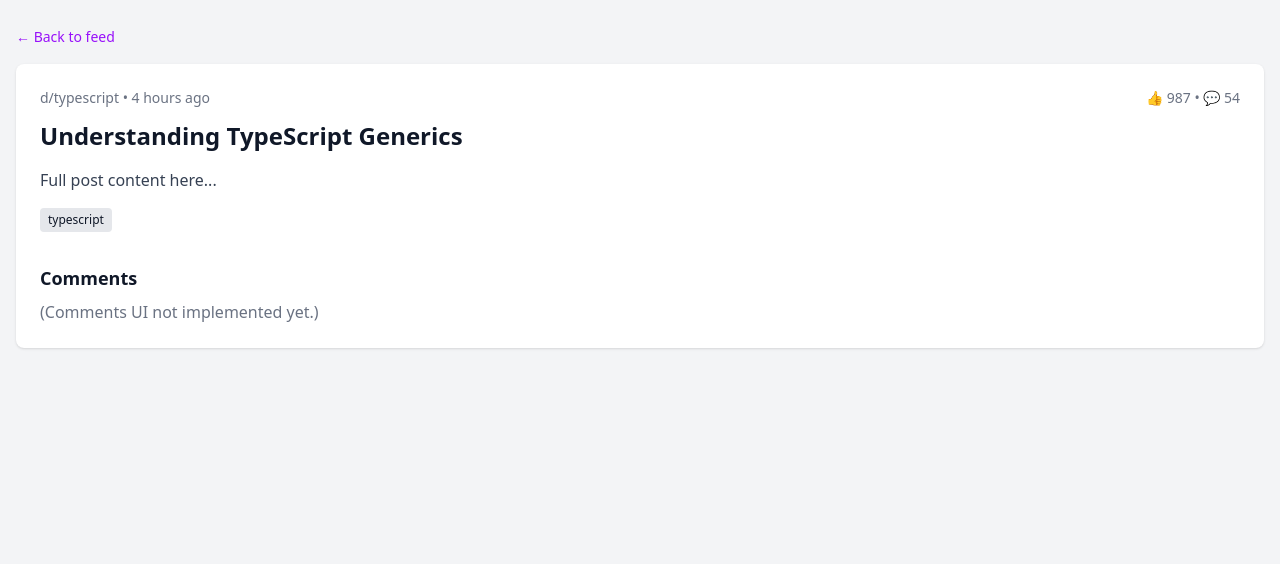
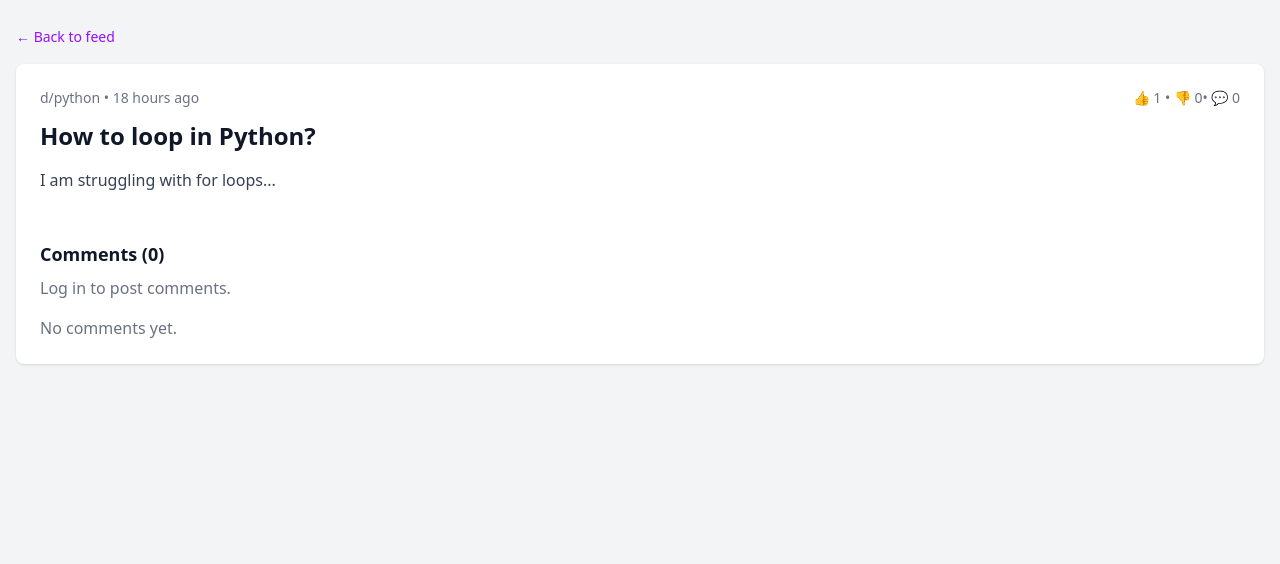
Before and after one commit to luxhishi/DevMax, a Django app: page /main/post/2/ in a window 1280 px wide. Shown: the part 63-627 px from the top of the page. Run offline with Django 5.2, Linux system fonts and the light colour scheme; data comes from the database, SQL or seed files in the repository; both versions use the stored data as it was after the commit; style sheets or scripts are compiled from the project's sources; some libraries are stand-ins or nearby versions.

Commit message:
comments and reacts plus some routing

```diff
--- a/main/templates/components/sidebar.html
+++ b/main/templates/components/sidebar.html
@@ -2,7 +2,7 @@
 
   <!-- Navigation -->
   <div class="bg-white p-3 rounded-lg space-y-1">
-    <a href="/" class="block px-3 py-2 bg-purple-600 text-white rounded text-sm hover:bg-purple-700">
+    <a href="/main/" class="block px-3 py-2 bg-purple-600 text-white rounded text-sm hover:bg-purple-700">
       Home
     </a>
     <a href="/trending" class="block px-3 py-2 text-sm text-gray-700 hover:bg-gray-100 rounded">
--- a/main/templates/post_detail.html
+++ b/main/templates/post_detail.html
@@ -7,7 +7,25 @@
   <div class="bg-white p-6 rounded-lg shadow mt-4">
     <div class="flex justify-between text-gray-500 text-sm">
       <span>d/{{ post.subthread }} • {{ post.timeAgo }}</span>
-      <span>👍 {{ post.upvotes }} • 💬 {{ post.comments }}</span>
+      <div class="flex items-center space-x-2">
+        {% if user.is_authenticated %}
+        <form method="post" action="{% url 'vote_post' post.id %}" class="inline">
+          {% csrf_token %}
+          <input type="hidden" name="vote_type" value="up">
+          <button type="submit" class="text-green-600 hover:text-green-800">👍</button>
+        </form>
+        <span>{{ post.upvotes }}</span>
+        <form method="post" action="{% url 'vote_post' post.id %}" class="inline">
+          {% csrf_token %}
+          <input type="hidden" name="vote_type" value="down">
+          <button type="submit" class="text-red-600 hover:text-red-800">👎</button>
+        </form>
+        <span>{{ post.downvotes }}</span>
+        {% else %}
+        <span>👍 {{ post.upvotes }} • 👎 {{ post.downvotes }}</span>
+        {% endif %}
+        • 💬 {{ post.comments }}
+      </div>
     </div>
 
     <h1 class="text-2xl font-semibold mt-3">{{ post.title }}</h1>
@@ -21,8 +39,70 @@
     </div>
 
     <div id="comments" class="mt-8">
-      <h2 class="text-lg font-semibold mb-2">Comments</h2>
-      <p class="text-gray-500">(Comments UI not implemented yet.)</p>
+      <h2 class="text-lg font-semibold mb-2">Comments ({{ post.comments }})</h2>
+
+      {% if user.is_authenticated %}
+      <form method="post" action="{% url 'post_comment' post.id %}" class="mb-4">
+        {% csrf_token %}
+        <textarea name="content" placeholder="Write a comment..." class="w-full p-2 border rounded" required></textarea>
+        <button type="submit" class="mt-2 bg-purple-600 text-white px-4 py-2 rounded hover:bg-purple-700">Post Comment</button>
+      </form>
+      {% else %}
+      <p class="text-gray-500 mb-4">Log in to post comments.</p>
+      {% endif %}
+
+      {% for comment in comments %}
+      <div class="border-l-2 border-gray-200 pl-4 mb-4">
+        <div class="flex items-center justify-between">
+          <span class="text-sm text-gray-500">{{ comment.author.username }} • {{ comment.created_at|timesince }} ago</span>
+          <div class="flex items-center space-x-2">
+            <form method="post" action="{% url 'vote_comment' comment.id %}" class="inline">
+              {% csrf_token %}
+              <input type="hidden" name="vote_type" value="up">
+              <button type="submit" class="text-green-600 hover:text-green-800">👍 {{ comment.upvotes }}</button>
+            </form>
+            <form method="post" action="{% url 'vote_comment' comment.id %}" class="inline">
+              {% csrf_token %}
+              <input type="hidden" name="vote_type" value="down">
+              <button type="submit" class="text-red-600 hover:text-red-800">👎 {{ comment.downvotes }}</button>
+            </form>
+          </div>
+        </div>
+        <p class="mt-2">{{ comment.content }}</p>
+
+        {% if user.is_authenticated %}
+        <form method="post" action="{% url 'post_comment' post.id %}" class="mt-2">
+          {% csrf_token %}
+          <input type="hidden" name="parent_id" value="{{ comment.id }}">
+          <textarea name="content" placeholder="Reply..." class="w-full p-1 border rounded text-sm" required></textarea>
+          <button type="submit" class="mt-1 bg-purple-600 text-white px-3 py-1 rounded text-sm hover:bg-purple-700">Reply</button>
+        </form>
+        {% endif %}
+
+        {% for reply in comment.replies.all %}
+        <div class="border-l-2 border-gray-100 pl-4 mt-2">
+          <div class="flex items-center justify-between">
+            <span class="text-sm text-gray-500">{{ reply.author.username }} • {{ reply.created_at|timesince }} ago</span>
+            <div class="flex items-center space-x-2">
+              <form method="post" action="{% url 'vote_comment' reply.id %}" class="inline">
+                {% csrf_token %}
+                <input type="hidden" name="vote_type" value="up">
+                <button type="submit" class="text-green-600 hover:text-green-800 text-xs">👍 {{ reply.upvotes }}</button>
+              </form>
+              <form method="post" action="{% url 'vote_comment' reply.id %}" class="inline">
+                {% csrf_token %}
+                <input type="hidden" name="vote_type" value="down">
+                <button type="submit" class="text-red-600 hover:text-red-800 text-xs">👎 {{ reply.downvotes }}</button>
+              </form>
+            </div>
+          </div>
+          <p class="mt-1 text-sm">{{ reply.content }}</p>
+        </div>
+        {% endfor %}
+      </div>
+      {% empty %}
+      <p class="text-gray-500">No comments yet.</p>
+      {% endfor %}
     </div>
   </div>
 </div>
--- a/main/urls.py
+++ b/main/urls.py
@@ -4,9 +4,12 @@ from . import views
 urlpatterns = [
     path('', views.index, name='index'),
     path('post/<int:post_id>/', views.post_detail, name='post_detail'),
+    path('post/<int:post_id>/comment/', views.post_comment, name='post_comment'),
+    path('vote/post/<int:post_id>/', views.vote, name='vote_post'),
+    path('vote/comment/<int:comment_id>/', views.vote, name='vote_comment'),
     path('login/', views.login_view, name='login'),
     path('logout/', views.logout_view, name='logout'),
     path('signup/', views.signup_view, name='signup'),
     path('create-subthread/', views.create_subthread, name='create_subthread'),
-    path('d/<slug:name>/', views.subthread_detail, name='subthread_detail'),
+    path('d/<path:name>/', views.subthread_detail, name='subthread_detail'),
 ]
--- a/main/views.py
+++ b/main/views.py
@@ -1,33 +1,56 @@
-from django.shortcuts import render, redirect
+from django.shortcuts import render, redirect, get_object_or_404
 from django.contrib.auth import authenticate, login, logout
 from django.contrib.auth.decorators import login_required
 from django.contrib.auth.models import User
 from django.db import IntegrityError
-from .models import Subthread
+from django.http import JsonResponse
+from django.views.decorators.http import require_POST
+from .models import Subthread, Post, Comment, Vote
 
 def index(request):
-    posts = [
-        {
-            "id": 1,
-            "title": "How to optimize React performance?",
-            "subthread": "react",
-            "upvotes": 1234,
-            "comments": 89,
-            "timeAgo": "2 hours ago",
-            "content": "I'm working on a large React app...",
-            "tags": ["react", "performance", "optimization"],
-        },
-        {
-            "id": 2,
-            "title": "Understanding TypeScript Generics",
-            "subthread": "typescript",
-            "upvotes": 987,
-            "comments": 54,
-            "timeAgo": "4 hours ago",
-            "content": "Generics can be confusing...",
-            "tags": ["typescript", "tutorial"],
-        },
-    ]
+    posts = Post.objects.all().select_related('subthread', 'author')
+    if not posts:
+        # Fallback to fake data if no posts in DB
+        posts = [
+            {
+                "id": 1,
+                "title": "How to optimize React performance?",
+                "subthread": "react",
+                "upvotes": 1234,
+                "comments": 89,
+                "timeAgo": "2 hours ago",
+                "content": "I'm working on a large React app...",
+                "tags": ["react", "performance", "optimization"],
+                "author": "user1",
+            },
+            {
+                "id": 2,
+                "title": "Understanding TypeScript Generics",
+                "subthread": "typescript",
+                "upvotes": 987,
+                "comments": 54,
+                "timeAgo": "4 hours ago",
+                "content": "Generics can be confusing...",
+                "tags": ["typescript", "tutorial"],
+                "author": "user2",
+            },
+        ]
+    else:
+        # Convert to dict format for template compatibility
+        posts = [
+            {
+                "id": post.id,
+                "title": post.title,
+                "subthread": post.subthread.name,
+                "upvotes": post.upvotes,
+                "comments": post.comments.count(),
+                "timeAgo": post.created_at.strftime("%H hours ago"),  # Simple time ago
+                "content": post.content,
+                "tags": [],  # No tags yet
+                "author": post.author.username,
+            }
+            for post in posts
+        ]
 
     if request.user.is_authenticated:
         joined_subthreads = list(Subthread.objects.filter(created_by=request.user).values('name', 'description', 'members')[:3])
@@ -43,32 +66,141 @@ def index(request):
     })
 
 def post_detail(request, post_id):
-    # Fake post detail for demo
-    posts = {
-        1: {
-            "title": "How to optimize React performance?",
-            "subthread": "react",
-            "timeAgo": "2 hours ago",
-            "content": "Full post content here...",
-            "tags": ["react", "performance"],
-            "upvotes": 1234,
-            "comments": 89
-        },
-        2: {
-            "title": "Understanding TypeScript Generics",
-            "subthread": "typescript",
-            "timeAgo": "4 hours ago",
-            "content": "Full post content here...",
-            "tags": ["typescript"],
-            "upvotes": 987,
-            "comments": 54
+    try:
+        post = Post.objects.select_related('subthread', 'author').get(id=post_id)
+        comments = Comment.objects.filter(post=post, parent=None).select_related('author').prefetch_related('replies__author')
+        post_data = {
+            "id": post.id,
+            "title": post.title,
+            "subthread": post.subthread.name,
+            "upvotes": post.upvotes,
+            "downvotes": post.downvotes,
+            "comments": comments.count() + sum(reply.replies.count() for comment in comments for reply in comment.replies.all()),
+            "timeAgo": post.created_at.strftime("%H hours ago"),
+            "content": post.content,
+            "tags": [],  # No tags yet
         }
-    }
-    post = posts.get(post_id, None)
-    if post is None:
-        from django.http import Http404
-        raise Http404("Post not found")
-    return render(request, "post_detail.html", {"post": post})
+        return render(request, "post_detail.html", {"post": post_data, "comments": comments})
+    except Post.DoesNotExist:
+        # Fallback to fake data
+        posts = {
+            1: {
+                "title": "How to optimize React performance?",
+                "subthread": "react",
+                "timeAgo": "2 hours ago",
+                "content": "Full post content here...",
+                "tags": ["react", "performance"],
+                "upvotes": 1234,
+                "downvotes": 10,
+                "comments": 89
+            },
+            2: {
+                "title": "Understanding TypeScript Generics",
+                "subthread": "typescript",
+                "timeAgo": "4 hours ago",
+                "content": "Full post content here...",
+                "tags": ["typescript"],
+                "upvotes": 987,
+                "downvotes": 5,
+                "comments": 54
+            }
+        }
+        post = posts.get(int(post_id), None)
+        if post is None:
+            from django.http import Http404
+            raise Http404("Post not found")
+        return render(request, "post_detail.html", {"post": post, "comments": []})
+@login_required
+@require_POST
+def post_comment(request, post_id):
+    post = get_object_or_404(Post, id=post_id)
+    content = request.POST.get('content')
+    parent_id = request.POST.get('parent_id')
+    if content:
+        parent = None
+        if parent_id:
+            parent = get_object_or_404(Comment, id=parent_id)
+        Comment.objects.create(post=post, author=request.user, content=content, parent=parent)
+    return redirect('post_detail', post_id=post_id)
+
+@login_required
+@require_POST
+def vote(request, post_id=None, comment_id=None):
+    if post_id:
+        obj = get_object_or_404(Post, id=post_id)
+        vote_type = request.POST.get('vote_type')
+    elif comment_id:
+        obj = get_object_or_404(Comment, id=comment_id)
+        vote_type = request.POST.get('vote_type')
+    else:
+        return JsonResponse({'error': 'Invalid vote target'}, status=400)
+
+    if vote_type not in ['up', 'down']:
+        return JsonResponse({'error': 'Invalid vote type'}, status=400)
+
+    vote_obj, created = Vote.objects.get_or_create(
+        user=request.user,
+        post=obj if isinstance(obj, Post) else None,
+        comment=obj if isinstance(obj, Comment) else None,
+        defaults={'vote_type': vote_type}
+    )
+    if not created:
+        if vote_obj.vote_type == vote_type:
+            # Remove vote if same
+            vote_obj.delete()
+            if isinstance(obj, Post):
+                if vote_type == 'up':
+                    obj.upvotes -= 1
+                else:
+                    obj.downvotes -= 1
+            else:
+                if vote_type == 'up':
+                    obj.upvotes -= 1
+                else:
+                    obj.downvotes -= 1
+        else:
+            # Change vote
+            if isinstance(obj, Post):
+                if vote_type == 'up':
+                    obj.upvotes += 1
+                    obj.downvotes -= 1
+                else:
+                    obj.downvotes += 1
+                    obj.upvotes -= 1
+            else:
+                if vote_type == 'up':
+                    obj.upvotes += 1
+                    obj.downvotes -= 1
+                else:
+                    obj.downvotes += 1
+                    obj.upvotes -= 1
+            vote_obj.vote_type = vote_type
+            vote_obj.save()
+    else:
+        if isinstance(obj, Post):
+            if vote_type == 'up':
+                obj.upvotes += 1
+            else:
+                obj.downvotes += 1
+        else:
+            if vote_type == 'up':
+                obj.upvotes += 1
+            else:
+                obj.downvotes += 1
+    obj.save()
+    if post_id:
+        return redirect('post_detail', post_id=post_id)
+    else:
+        return redirect('post_detail', post_id=obj.post.id)
+
+def logout_view(request):
+    logout(request)
+    return redirect('index')
+
+def subthread_detail(request, name):
+    subthread = get_object_or_404(Subthread, name=name)
+    posts = Post.objects.filter(subthread=subthread).select_related('author')
+    return render(request, 'subthread_detail.html', {'subthread': subthread, 'posts': posts})
 
 def login_view(request):
     if request.method == 'POST':
@@ -97,6 +229,20 @@ def signup_view(request):
         else:
             return render(request, 'registration/signup.html', {'error': 'Passwords do not match.'})
     return render(request, 'registration/signup.html')
+
+@login_required
+def create_subthread(request):
+    if request.method == 'POST':
+        name = request.POST['name']
+        description = request.POST.get('description', '')
+        Subthread.objects.create(name=name, description=description, created_by=request.user)
+        return redirect('index')
+    return render(request, 'create_subthread.html')
+
+def subthread_detail(request, name):
+    subthread = get_object_or_404(Subthread, name=name)
+    posts = Post.objects.filter(subthread=subthread).select_related('author')
+    return render(request, 'subthread_detail.html', {'subthread': subthread, 'posts': posts})
 
 @login_required
 def logout_view(request):
--- /dev/null
+++ b/theme/apps.py
@@ -0,0 +1,5 @@
+from django.apps import AppConfig
+
+
+class ThemeConfig(AppConfig):
+    name = 'theme'
```
Also changed, not shown: TODO-signup.md (+3 -1 lines), main/models.py (+43 -0 lines), theme/static_src/package.json (added, +26 -0 lines), theme/static_src/postcss.config.js (added, +7 -0 lines), theme/static_src/src/styles.css (added, +11 -0 lines), theme/templates/base.html (added, +26 -0 lines), db.sqlite3, main/migrations/0002_post_comment_vote.py (added), theme/__init__.py (added), 1 other file.
